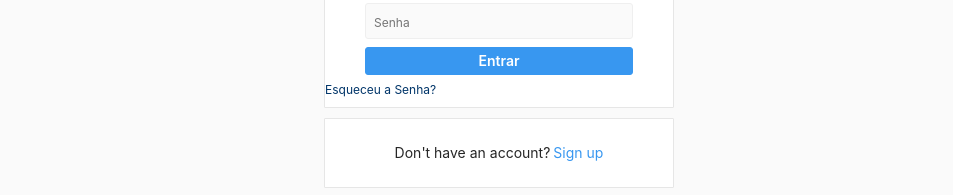
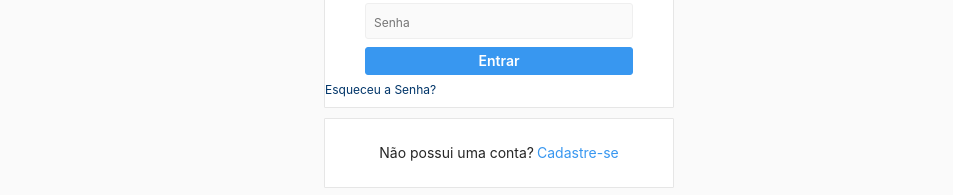
Before and after one commit to eeprofeusebio-login/accounts, a plain HTML site: page login/index.html in a window 1280 px wide. Shown: the part 299-494 px from the top of the page, without its empty margins (141-1094 px from the left). Drawn offline with Linux system fonts and the light colour scheme.

Commit message:
Update index.html

```diff
--- a/login/index.html
+++ b/login/index.html
@@ -41,7 +41,7 @@
               </div> <!-- Login-box end -->
 
               <div class="login-box">
-                <p class="text">Don't have an account?<a href="https://www.instagram.com/accounts/emailsignup">Sign up</a></p>
+                <p class="text">Não possui uma conta?<a href="https://www.instagram.com/accounts/emailsignup">Cadastre-se</a></p>
               </div> <!-- Signup-box end -->
 
               <div class="app">
```
